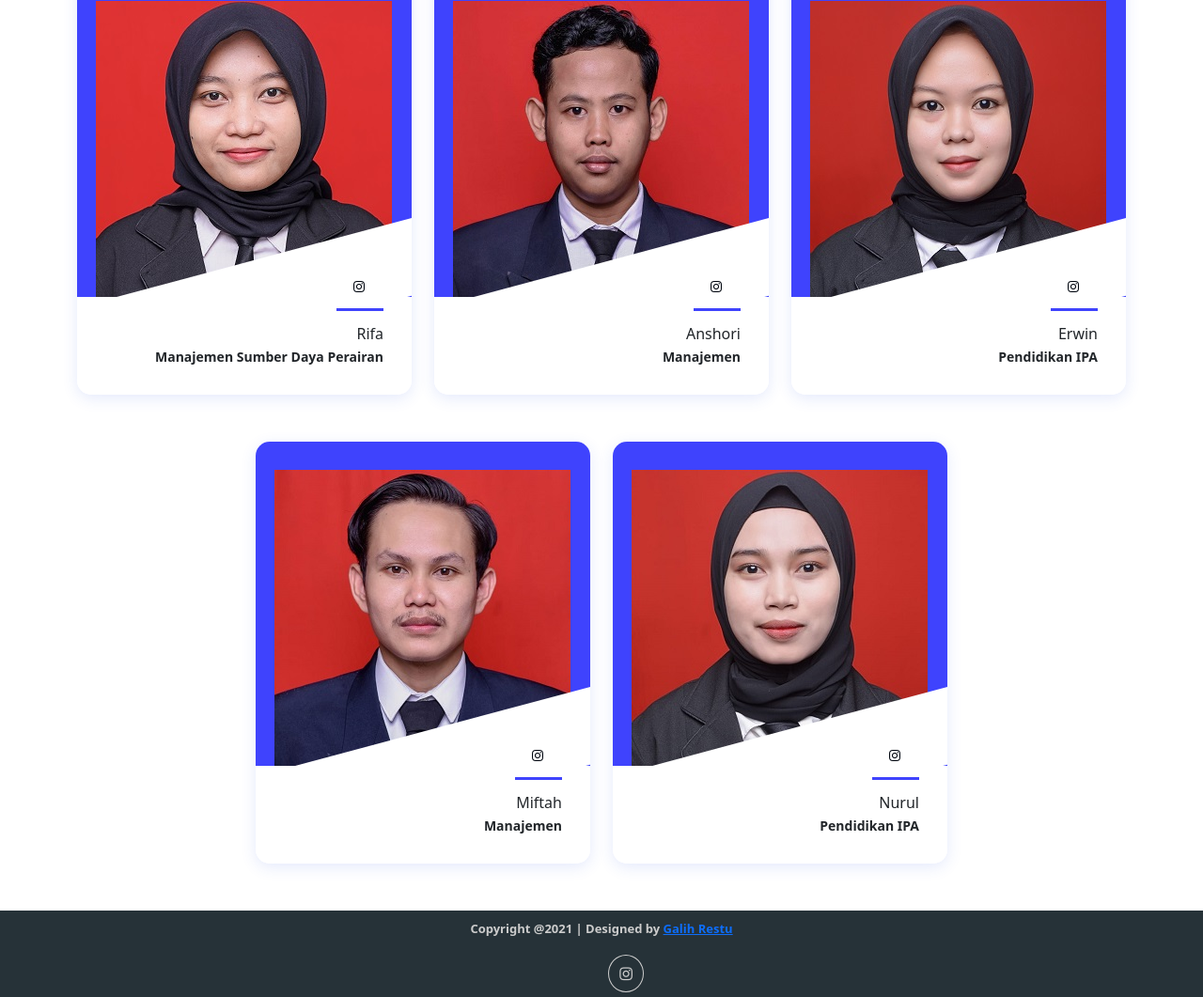
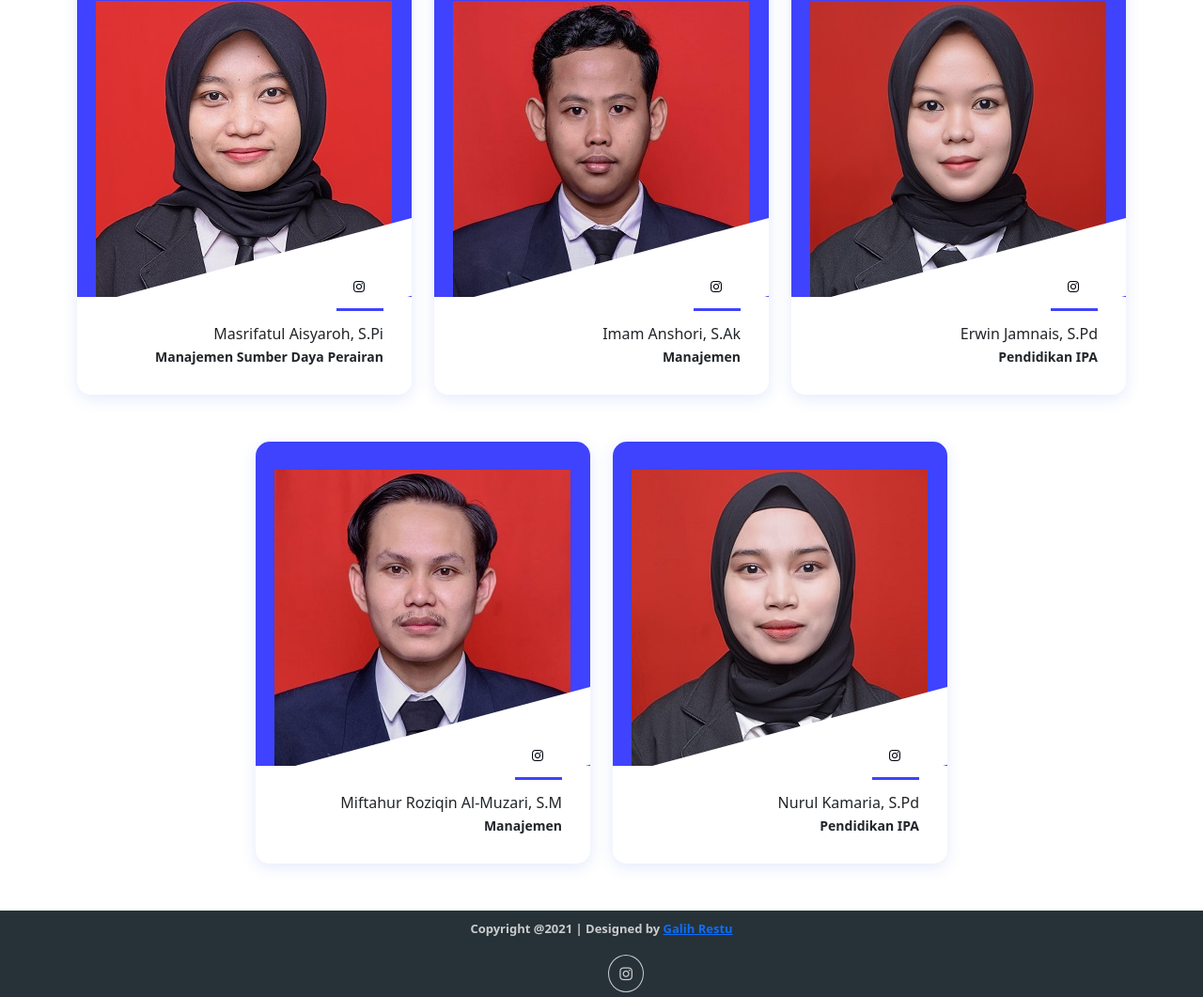
Before and after one commit to gafisk/wisuda-mahasiswasapudiutm21, a plain HTML site: page index.html in a window 1280 px wide. Shown: the part 240-1301 px from the top of the page at 94% size. Drawn offline with nearby package versions, Linux system fonts and the light colour scheme.

Commit message:
Update index.html

```diff
--- a/index.html
+++ b/index.html
@@ -58,7 +58,7 @@
                     </div>
                     <!-- Team Details-->
                     <div class="single_advisor_details_info">
-                        <h6>Rifa</h6>
+                        <h6>Masrifatul Aisyaroh, S.Pi</h6>
                         <p class="designation">Manajemen Sumber Daya Perairan</p>
                     </div>
                 </div>
@@ -78,7 +78,7 @@
                     </div>
                     <!-- Team Details-->
                     <div class="single_advisor_details_info">
-                        <h6>Anshori</h6>
+                        <h6>Imam Anshori, S.Ak</h6>
                         <p class="designation">Manajemen</p>
                     </div>
                 </div>
@@ -98,7 +98,7 @@
                     </div>
                     <!-- Team Details-->
                     <div class="single_advisor_details_info">
-                        <h6>Erwin</h6>
+                        <h6>Erwin Jamnais, S.Pd</h6>
                         <p class="designation">Pendidikan IPA</p>
                     </div>
                 </div>
@@ -120,7 +120,7 @@
                     </div>
                     <!-- Team Details-->
                     <div class="single_advisor_details_info">
-                        <h6>Miftah</h6>
+                        <h6>Miftahur Roziqin Al-Muzari, S.M</h6>
                         <p class="designation">Manajemen</p>
                     </div>
                 </div>
@@ -139,7 +139,7 @@
                     </div>
                     <!-- Team Details-->
                     <div class="single_advisor_details_info">
-                        <h6>Nurul</h6>
+                        <h6>Nurul Kamaria, S.Pd</h6>
                         <p class="designation">Pendidikan IPA</p>
                     </div>
                 </div>
```
